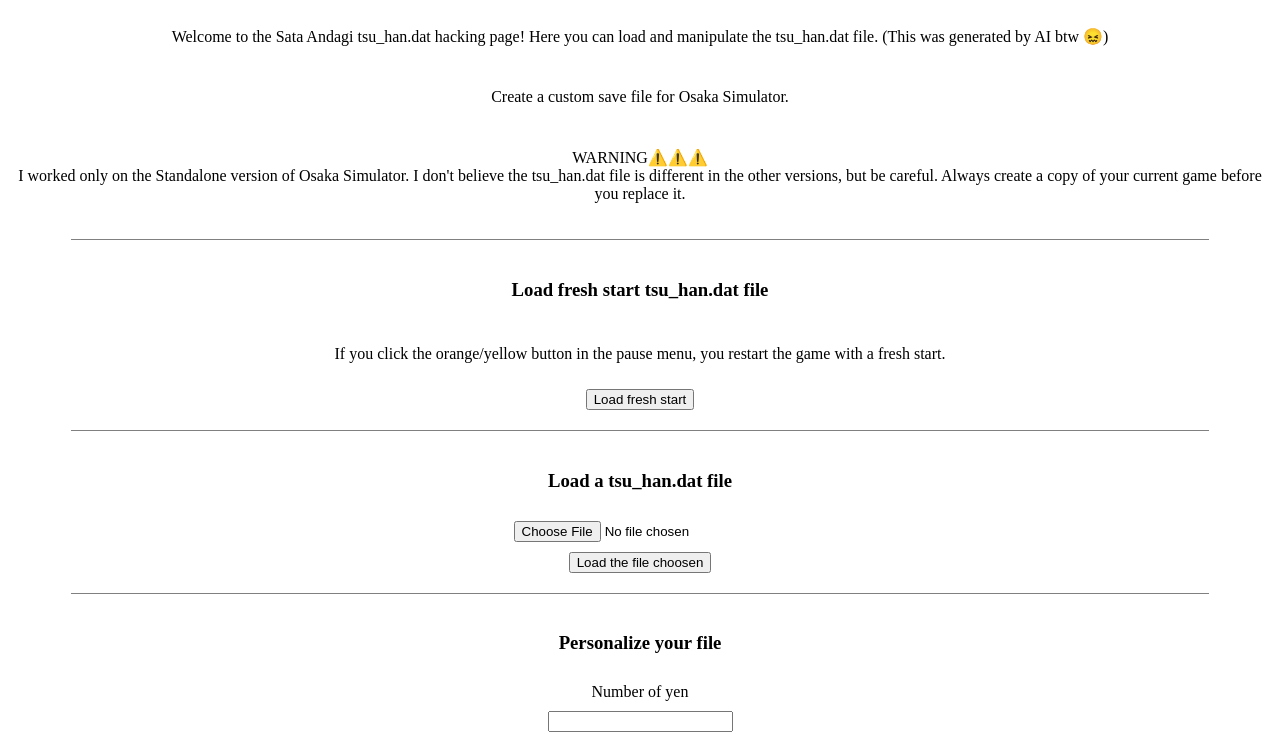
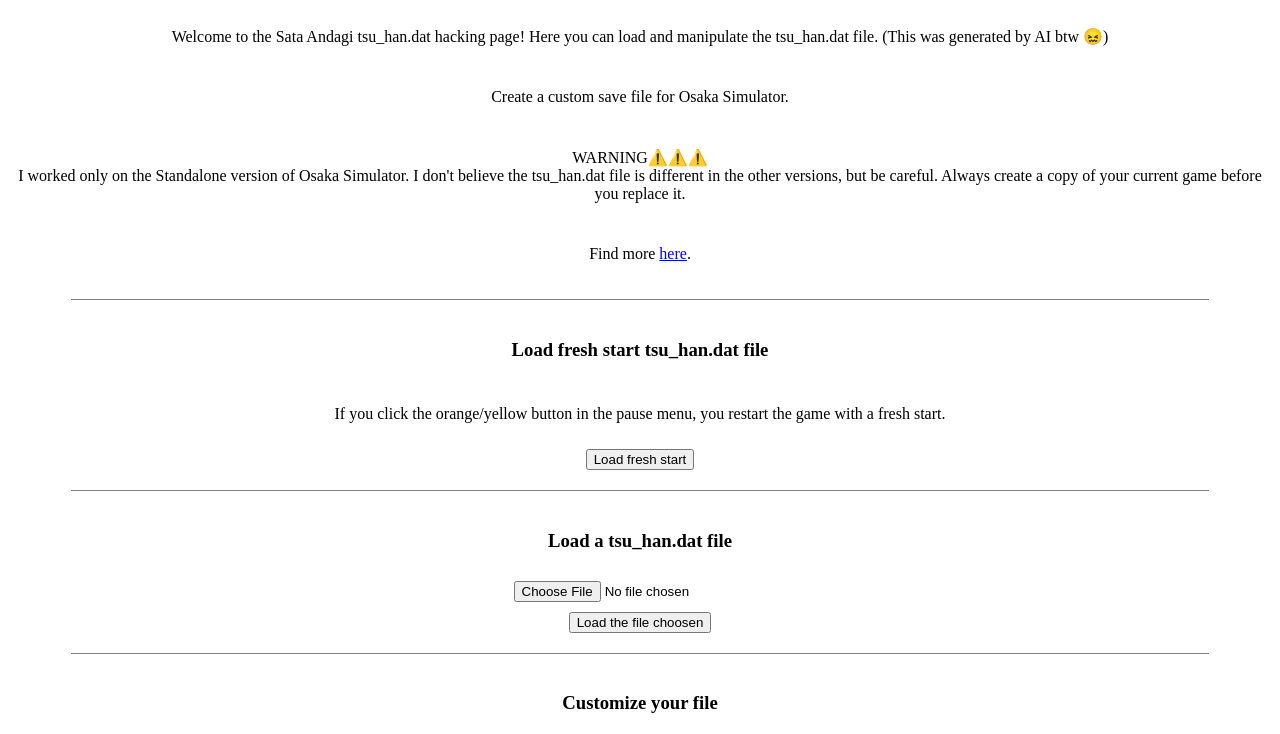
Before and after one commit to MattiagCosta/OsakaSimulatorStudy, a plain HTML site: page index.html in a window 1280 px wide. Shown: the part 88-822 px from the top of the page. Drawn offline with Linux system fonts and the light colour scheme.

Commit message:
Added info

```diff
--- a/index.html
+++ b/index.html
@@ -17,6 +17,8 @@
 
 	<p>WARNING⚠️⚠️⚠️<br>I worked only on the Standalone version of Osaka Simulator. I don't believe the tsu_han.dat file is different in the other versions, but be careful. Always create a copy of your current game before you replace it.</p>
 
+	<p>Find more <a href="https://github.com/MattiagCosta/OsakaSimulatorStudy">here</a>.</p>
+
 	<hr>
 
 	<h3>Load fresh start tsu_han.dat file</h3>
@@ -31,7 +33,7 @@
 
 	<hr>
 
-	<h3>Personalize your file</h3>
+	<h3>Customize your file</h3>
 
 	<label for="yen">Number of yen</label>
 	<input type="number" id="yen" min="0">
```
Also changed, not shown: 1 other file.
